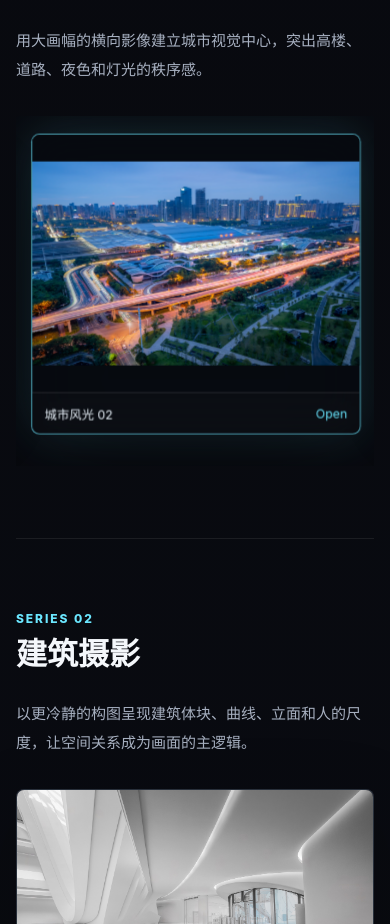
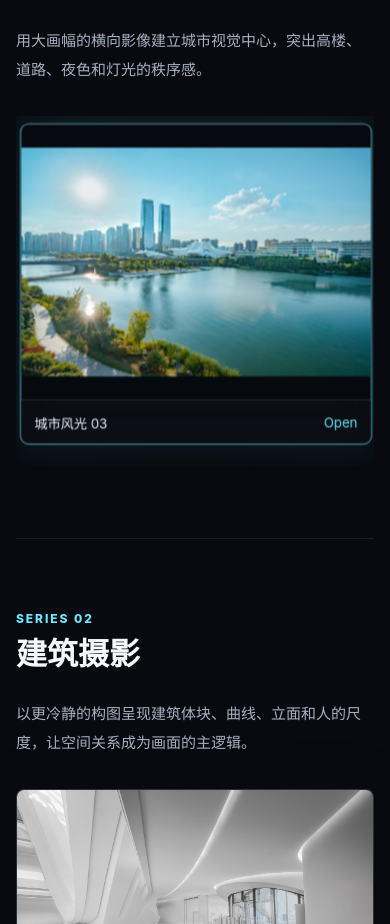
Before and after one commit to 2367986933/xiayu.github.io, a plain HTML site: page index.html in a window 390 px wide. Shown: the part 4014-4938 px from the top of the page. Drawn offline with Linux system fonts and the light colour scheme.

Commit message:
Increase city carousel contrast

```diff
--- a/index.html
+++ b/index.html
@@ -583,8 +583,8 @@
       width: clamp(430px, 52vw, 700px);
       margin: 0;
       break-inside: auto;
-      opacity: .52;
-      transform: scale(.84);
+      opacity: .32;
+      transform: scale(.62);
       transform-origin: center center;
       transition: transform .55s cubic-bezier(.2, .8, .2, 1), opacity .55s ease, border-color .55s ease, box-shadow .55s ease;
       will-change: transform;
@@ -592,7 +592,7 @@
 
     #gallery .photo-card.active {
       opacity: 1;
-      transform: scale(1.08);
+      transform: scale(1.2);
       border-color: rgba(107, 231, 255, .68);
       box-shadow: 0 30px 110px rgba(0, 0, 0, .42), 0 0 48px rgba(107, 231, 255, .18);
       z-index: 2;
@@ -803,11 +803,11 @@
       #gallery .photo-card {
         flex-basis: 82vw;
         width: 82vw;
-        transform: scale(.9);
+        transform: scale(.72);
       }
 
       #gallery .photo-card.active {
-        transform: scale(1.03);
+        transform: scale(1.1);
       }
 
       #gallery .photo-card img {
@@ -1079,10 +1079,10 @@
       };
 
       centerCityCard(cityIndex, "auto");
-      cityTimer = window.setInterval(nextCityCard, 2600);
+      cityTimer = window.setInterval(nextCityCard, 1700);
       cityGallery.addEventListener("mouseenter", () => window.clearInterval(cityTimer));
       cityGallery.addEventListener("mouseleave", () => {
-        cityTimer = window.setInterval(nextCityCard, 2600);
+        cityTimer = window.setInterval(nextCityCard, 1700);
       });
     }
 
```
